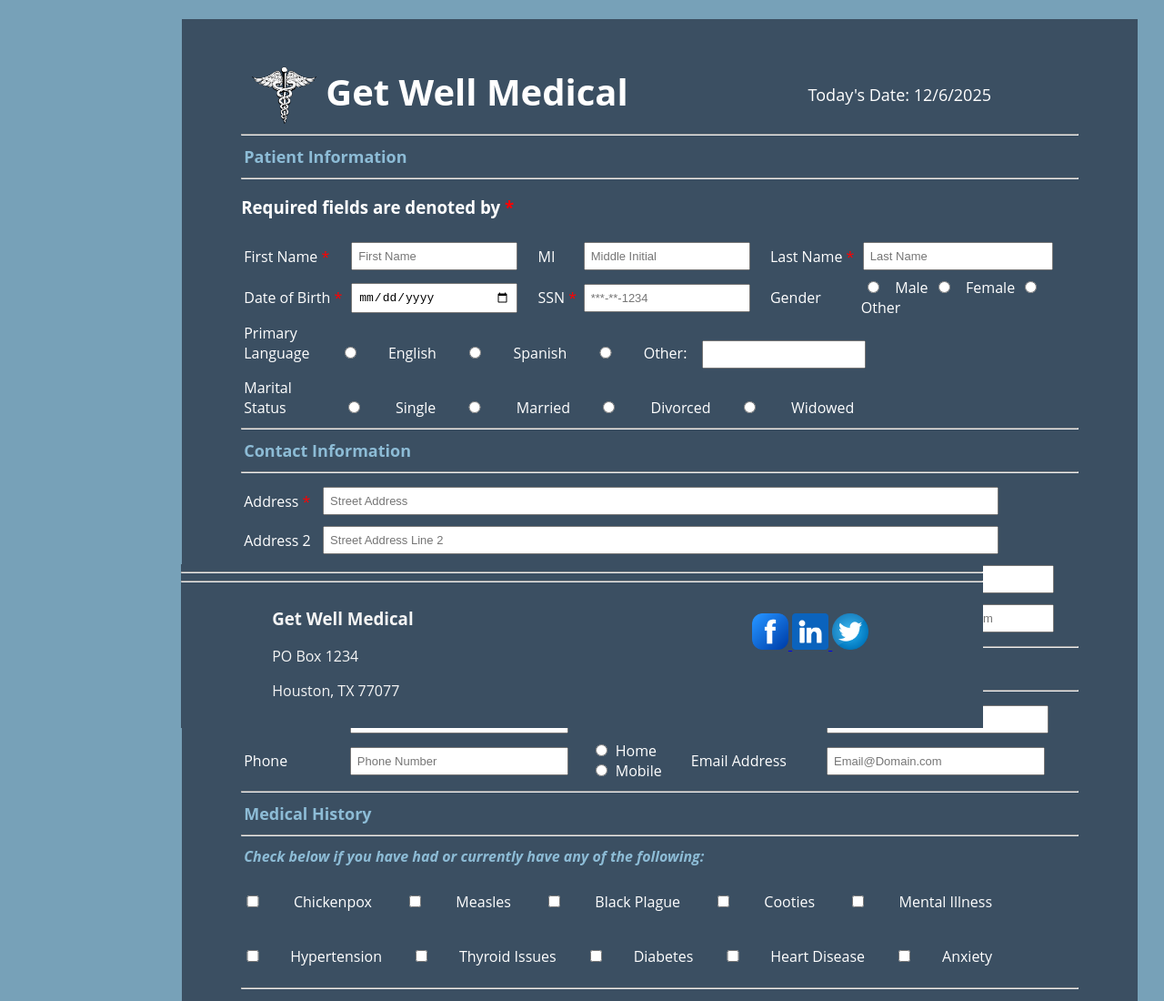
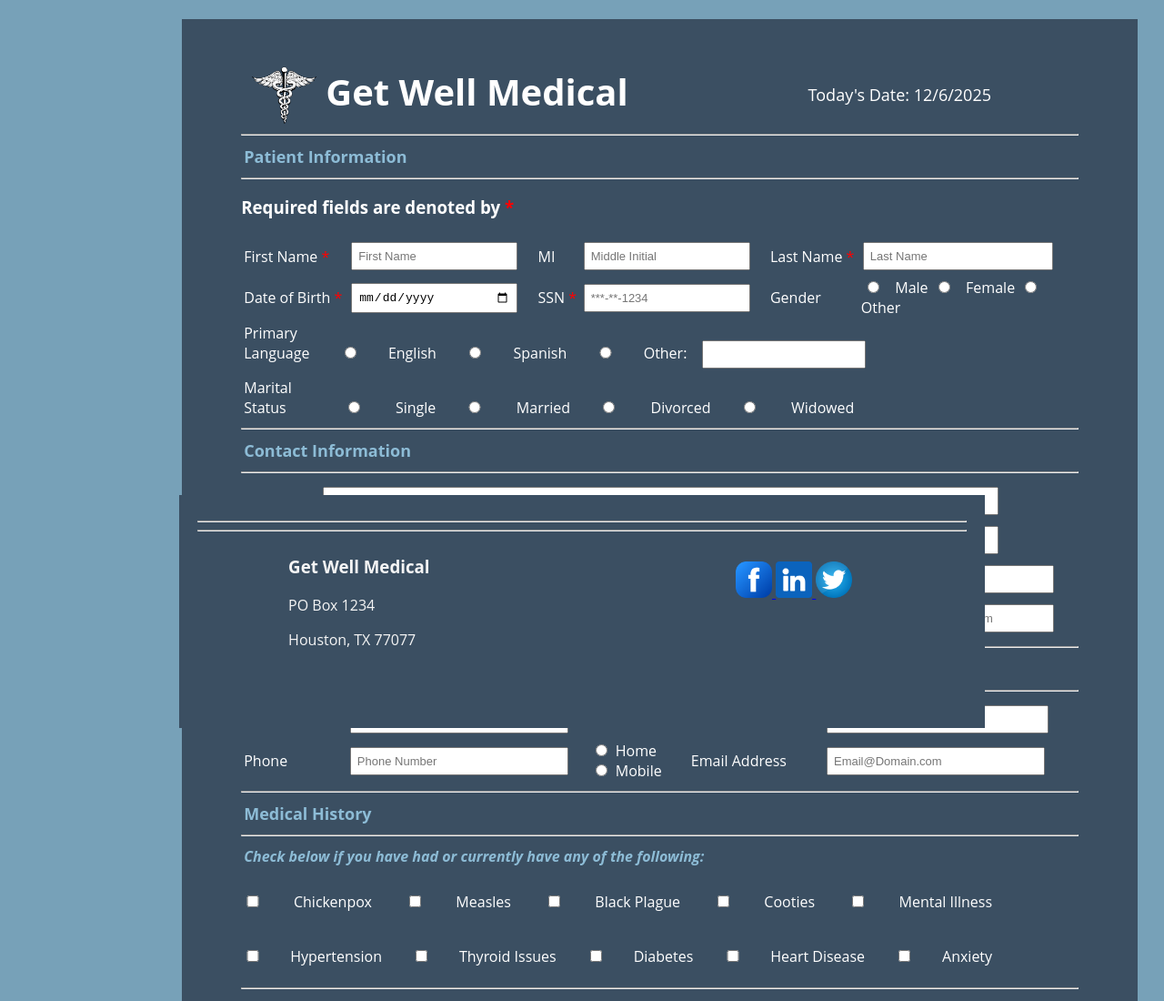
Before and after one commit to Tabyrocks/MIS3371_HW4, a plain HTML site: page iframe.html in a window 1280 px wide. Shown: the top 1100 px of the page at 91% size. Drawn offline with Linux system fonts and the light colour scheme.

Commit message:
Update hw4-styles.css

```diff
--- a/hw4-styles.css
+++ b/hw4-styles.css
@@ -382,12 +382,13 @@ button:hover{
 .fixed-footer {
   position: fixed;
   bottom: 0;
-  left: 15.56%;
-  width: 68.88%; /* Width of the footer */
-  height: 180px; /* Height of the footer */
-	background-color: #3b4f62;
+  left: 15.4vw;
+  right: 15.4vw;
+  width: auto;
+  padding: 20px;
+  background-color: #3b4f62;
+  z-index: 9999;
   box-sizing: border-box;
-  z-index: 9999;
 }
 
 
```
